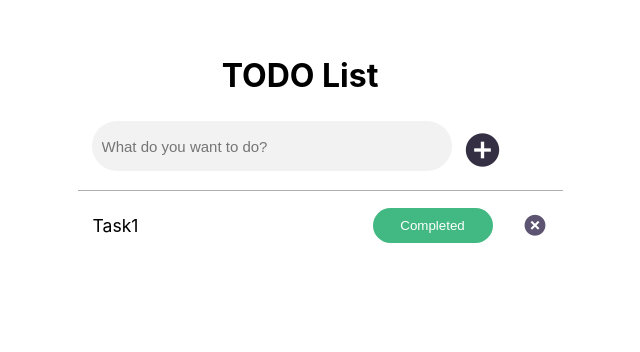
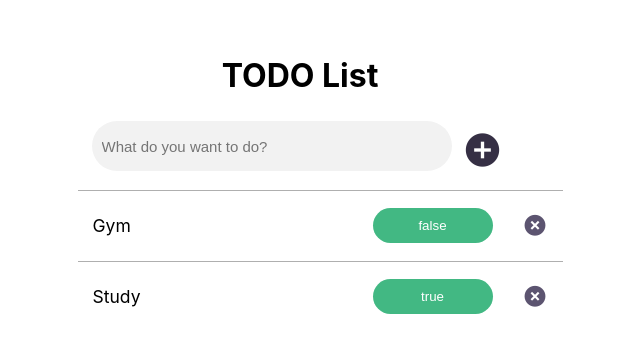
Before and after one commit to Melza-Geno-I/Todo-vite-vue-app, a Vue app: page / in a window 1280 px wide. Shown: the top 352 px of the page, without its empty margins (340-980 px from the left). Built offline with nearby package versions, Linux system fonts and the light colour scheme.

Commit message:
established data pass through props between the components

```diff
--- a/index.html
+++ b/index.html
@@ -2,7 +2,7 @@
 <html lang="en">
   <head>
     <meta charset="UTF-8" />
-    <link href="https://cdn.jsdelivr.net/npm/remixicon@4.1.0/fonts/remixicon.css" rel="stylesheet" />
+    <link href="https://cdn.jsdelivr.net/npm/remixicon@4.1.0/fonts/remixicon.css" rel="stylesheet"/>
     <meta name="viewport" content="width=device-width, initial-scale=1.0" />
     <title>Todo Vite&Vue App</title>
   </head>
--- a/src/App.vue
+++ b/src/App.vue
@@ -1,11 +1,21 @@
+<template>
+  <div id="app">
+    <div class="container">
+      <h1>TODO List</h1>
+      <InputComponent ></InputComponent>
+      <TaskListComponent :todoItems="tasks"></TaskListComponent>
+    </div>
+  </div>
+</template>
+
 <script>
 import InputComponent from './components/InputComponent.vue';
-import TaskComponent from './components/TaskComponent.vue';
+import TaskListComponent from './components/TaskListComponent.vue';
 export default{
   name:'App',
   components:{
     InputComponent,
-    TaskComponent
+    TaskListComponent
   },
   data(){
     return{
@@ -26,15 +36,7 @@ export default{
 }
 </script>
 
-<template>
-  <div id="app">
-    <div class="container">
-      <h1>TODO List</h1>
-      <InputComponent :todo-item="tasks"></InputComponent>
-      <TaskComponent></TaskComponent>
-    </div>
-  </div>
-</template>
+
 
 <style scoped>
 #app{
--- a/src/components/InputComponent.vue
+++ b/src/components/InputComponent.vue
@@ -1,16 +1,3 @@
-<script>
-export default{
-    name:'InputComponent',
-    props:{
-        todoItem:{
-            type:Array,
-            default:[]
-        }
-
-    }
-}
-
-</script>
 
 <template>
   <div class="inputContainer">
@@ -18,6 +5,15 @@ export default{
         <button><i class="ri-add-circle-fill"></i></button>
     </div>
 </template>
+
+
+<script>
+export default{
+
+}
+
+</script>
+
 
 <style scoped>
  .inputContainer{
--- a/src/components/TaskComponent.vue
+++ b/src/components/TaskComponent.vue
@@ -1,11 +1,14 @@
 <template>
-    <div class="taskContainer">
-        <ul class="todoTasks">
-            <li class="todoTask">
-                <h3>Task1</h3>
-                <button class="status is-complete">Completed</button>
+    <ul class="todoTasks">
+        <div v-for="(element, index) in todoTasks" :key="index">
+        <li class="todoTask" >
+                <h3>{{ element.todo }}</h3>
+                <button class="status is-complete">{{ element.isComplete }}</button>
                 <i class="ri-close-circle-fill"></i>
             </li>
+        </div>
+    </ul>
+
             <!-- <li class="todoTask">
                 <h3>Task1</h3>
                 <button class="status is-complete">Completed</button>
@@ -17,12 +20,20 @@
                 <i class="ri-close-circle-fill"></i>
             </li> -->
 
-        </ul>
-    </div>
+
 </template>
 
 <script>
-
+export default{
+    name:'TaskComponent',
+    props:{
+        todoTasks:{
+            id:Number,
+            todo:String,
+            isComplete:Boolean
+        }
+    }
+}
 </script>
 
 <style scoped>
--- /dev/null
+++ b/src/components/TaskListComponent.vue
@@ -0,0 +1,28 @@
+<template>
+     <div class="taskContainer">
+            <TaskComponent  :todoTasks="todoItems"></TaskComponent>
+    </div>
+</template>
+
+<script>
+import TaskComponent from './TaskComponent.vue';
+export default{
+    name:'TaskListComponent',
+    components:{
+        TaskComponent,
+    },
+    props:{
+        todoItems:{
+                    type:Array,
+                    default:[]
+                }
+            }
+
+}
+
+
+</script>
+
+<style scoped>
+
+</style>
```
Lines whose indentation alone changed are shown as unchanged.
